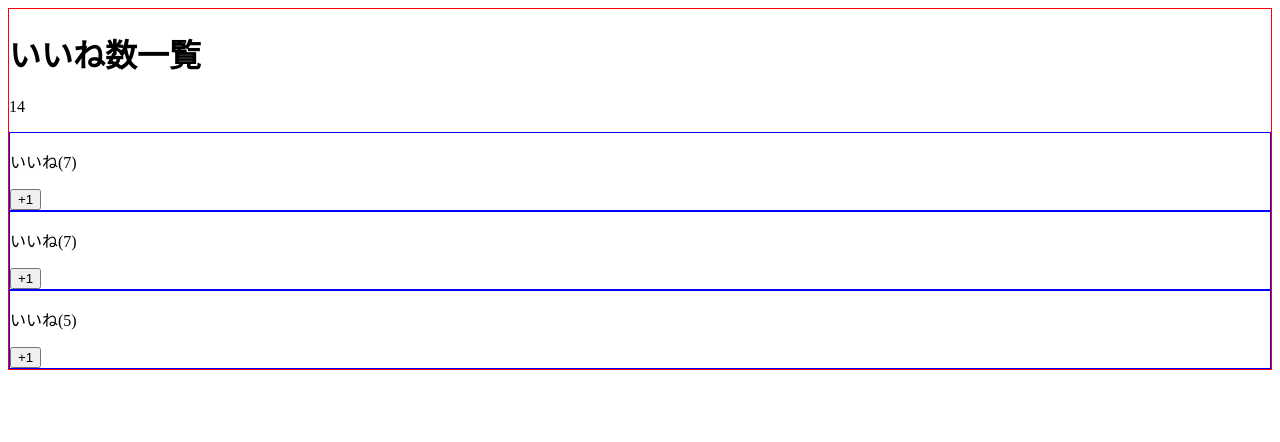
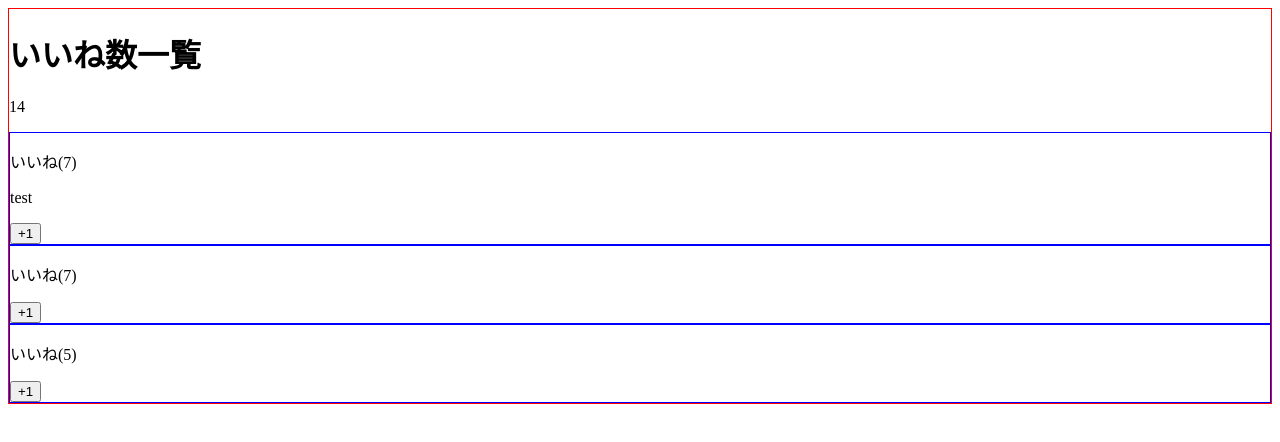
Before and after one commit to naoki-kkc/udemy_vue-js-complete-guide, a Vue app in the folder section7/udemy-vuejs/: page / in a window 1280 px wide. Shown: the top 442 px of the page. Built offline with nearby package versions, Linux system fonts and the light colour scheme.

Commit message:
section7 - 92 end

```diff
--- a/section7/udemy-vuejs/src/App.vue
+++ b/section7/udemy-vuejs/src/App.vue
@@ -3,7 +3,7 @@
     <LikeHeader></LikeHeader>
     <p>{{num}}</p>
     <!-- 属性名をキャメルケースで書く -->
-    <LikeNum v-bind:totalNumber="num"></LikeNum>
+    <LikeNum v-bind:totalNumber="num" test-props="test"></LikeNum>
     <!-- 属性名をケバブケースで書く(こっちの方が良い) -->
     <LikeNum v-bind:total-number="num"></LikeNum>
     <!-- totalNumberを指定していないのでデフォルトを使用する -->
--- a/section7/udemy-vuejs/src/components/LikeNum.vue
+++ b/section7/udemy-vuejs/src/components/LikeNum.vue
@@ -1,6 +1,7 @@
 <template>
     <div>
         <p>いいね({{halfnum}})</p>
+        <p v-if="testProps != ''">{{testProps}}</p>
         <button @click="increment">+1</button>
     </div>
 </template>
@@ -9,13 +10,16 @@
 export default{
 
     // propsを配列で指定
-    // props: ['totalNumber'],
+    // props: ['totalNumber', 'testProps],
 
     // propsをオブジェクトで指定
     props :{
         totalNumber: {
             type:     Number,
             default:  10
+        },
+        testProps: {
+            type: String,
         }
     },
 
```
